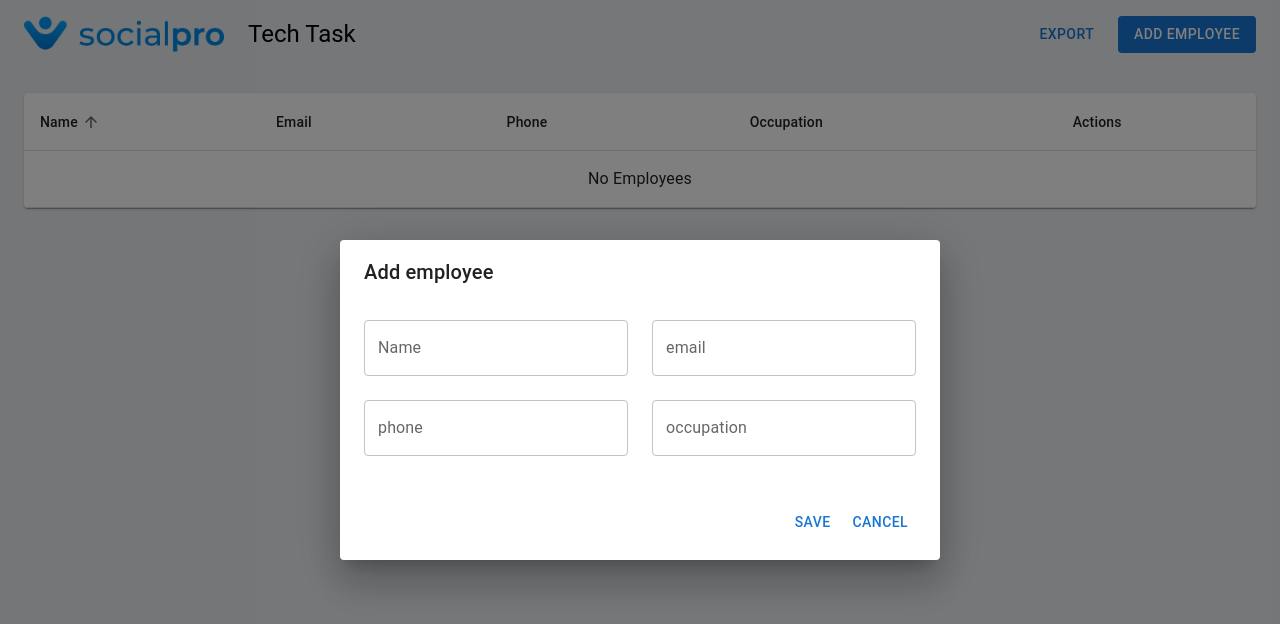
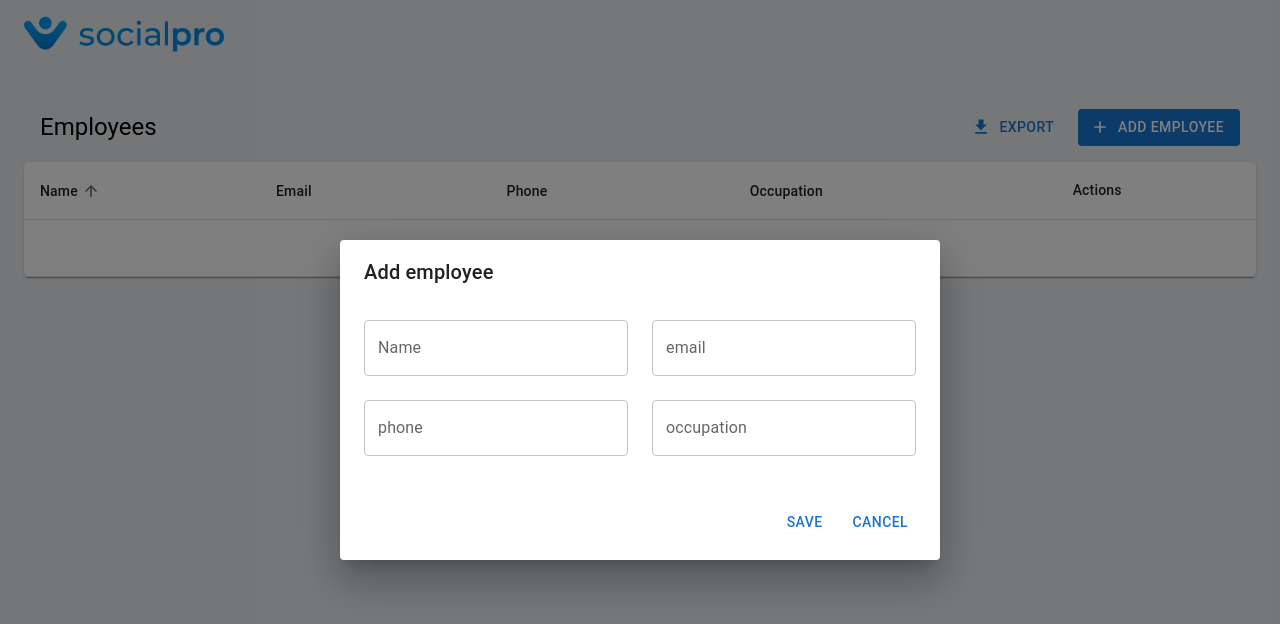
Before and after one commit to phillipmiles/tech-task-main, a React (Create React App) app: page / in a window 1280 px wide. Both pictures are taken after a click on the button "ADD EMPLOYEE". Shown: the top 624 px of the page. Built offline with nearby package versions, Linux system fonts and the light colour scheme.

Commit message:
Various visual tweaks

```diff
--- a/public/index.html
+++ b/public/index.html
@@ -10,7 +10,7 @@
       content="Web site created using create-react-app"
     />
     <link rel="manifest" href="%PUBLIC_URL%/manifest.json" />
-    <title>React App</title>
+    <title>SocialPro Tech Task</title>
   </head>
   <body>
     <noscript>You need to enable JavaScript to run this app.</noscript>
--- a/src/App.tsx
+++ b/src/App.tsx
@@ -1,11 +1,13 @@
 import React from 'react';
-import { Box, Button, Typography } from '@mui/material';
+import { Box, Button, Grid, Paper, Typography } from '@mui/material';
 import { EmployeeTable } from './components/EmpoyeeTable/EmployeeTable';
 import { EmployeeLineItem } from './interfaces/employees';
 import { useEmployee } from './hooks/useEmployee';
 import EmployeeModal from './components/EmployeeModal/EmployeeModal';
 import EmployeeDeleteModal from './components/EmployeeDeleteModal/EmployeeDeleteModal';
 import { writeEmployeesToExcel } from './utils/excel';
+import AddIcon from '@mui/icons-material/Add';
+import FileDownloadIcon from '@mui/icons-material/FileDownload';
 
 function App() {
   const [isModalOpen, setIsModalOpen] = React.useState(false);
@@ -25,24 +27,24 @@ function App() {
       <Box
         sx={{
           display: 'flex',
-          justifyContent: 'space-between',
           alignItems: 'center',
           py: 2,
           px: 3,
         }}
       >
+        <img src="./logo_alt.png" alt={'Social Pro'} width="200px" />
+      </Box>
+      <Grid item xs={12} md={12} sx={{ p: 3 }}>
         <Box
           sx={{
             display: 'flex',
-            justifyContent: 'center',
+            justifyContent: 'space-between',
             alignItems: 'center',
+            py: 2,
+            px: 2,
           }}
         >
-          <img src="./logo_alt.png" alt={'Social Pro'} width="200px" />
-          <Typography variant="h5" sx={{ ml: 3 }}>
-            Tech Task
-          </Typography>
-        </Box>
+          <Typography variant="h5">Employees</Typography>
           <Box>
             <Button
               color="primary"
@@ -54,6 +56,7 @@ function App() {
                   alert('No employees to export');
                 }
               }}
+              startIcon={<FileDownloadIcon />}
             >
               Export
             </Button>
@@ -65,11 +68,13 @@ function App() {
                 setSelectedEmployee(undefined);
                 setIsModalOpen(true);
               }}
+              startIcon={<AddIcon />}
             >
               Add employee
             </Button>
           </Box>
         </Box>
+        <Paper>
           <EmployeeTable
             loading={isLoading}
             employees={employees}
@@ -82,6 +87,8 @@ function App() {
               setSelectedEmployee(employee);
             }}
           />
+        </Paper>
+      </Grid>
       {isModalOpen ? (
         <EmployeeModal
           loading={isLoading}
--- a/src/components/EmployeeModal/EmployeeModalForm.tsx
+++ b/src/components/EmployeeModal/EmployeeModalForm.tsx
@@ -116,7 +116,11 @@ export const EmployeeForm = ({
             justifyContent: 'right !important;',
           }}
         >
-          <Button type="submit" disabled={formik.isSubmitting || loading}>
+          <Button
+            type="submit"
+            disabled={formik.isSubmitting || loading}
+            sx={{ mr: 1 }}
+          >
             Save
           </Button>
           <Button
--- a/src/components/EmpoyeeTable/EmployeeTable.tsx
+++ b/src/components/EmpoyeeTable/EmployeeTable.tsx
@@ -1,12 +1,10 @@
 import {
-  Grid,
   Table,
   TableBody,
   TableRow,
   TableHead,
   TableCell,
   TableContainer,
-  Paper,
   TableSortLabel,
 } from '@mui/material';
 import { EmployeeTableRow } from './EmployeeTableRow';
@@ -70,8 +68,7 @@ export const EmployeeTable = ({
   });
 
   return (
-    <Grid item xs={12} md={12} sx={{ p: 3 }}>
-      <TableContainer component={Paper}>
+    <TableContainer>
       <Table>
         <TableHead>
           <TableRow>
@@ -116,6 +113,5 @@ export const EmployeeTable = ({
         </TableBody>
       </Table>
     </TableContainer>
-    </Grid>
   );
 };
```
Lines whose indentation alone changed are shown as unchanged.
